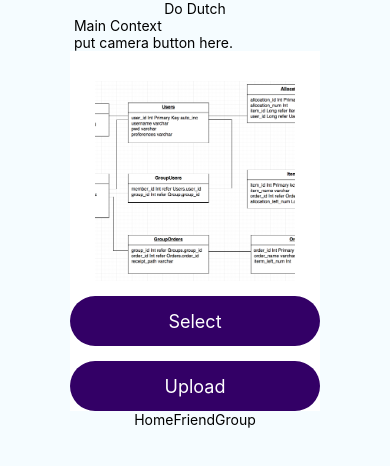
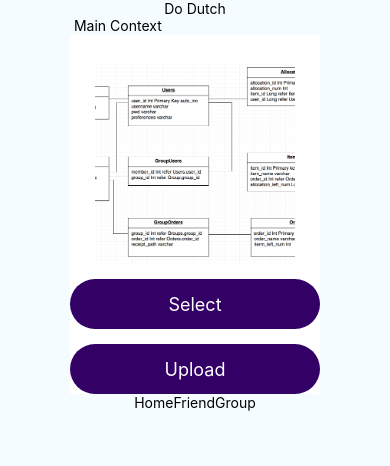
Before and after one commit to DoDutchAoA/Do-Dutch, a React Native app in the folder do_dutch/: screen / in a window 390 px wide. Shown: the top 466 px of the page. Built offline with nearby package versions, Linux system fonts and the light colour scheme.

Commit message:
Test connection

```diff
--- a/do_dutch/components/context_layout.js
+++ b/do_dutch/components/context_layout.js
@@ -16,7 +16,6 @@ export default class ContextLayout extends Component {
     	<View>
     		<Text> Main Context </Text>
 
-    		<Text> put camera button here. </Text>
         <Camera />
     	</View>
     );
```
